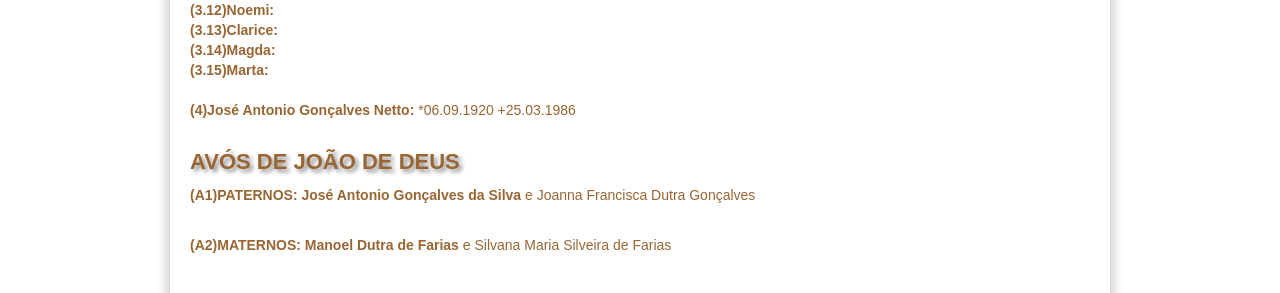
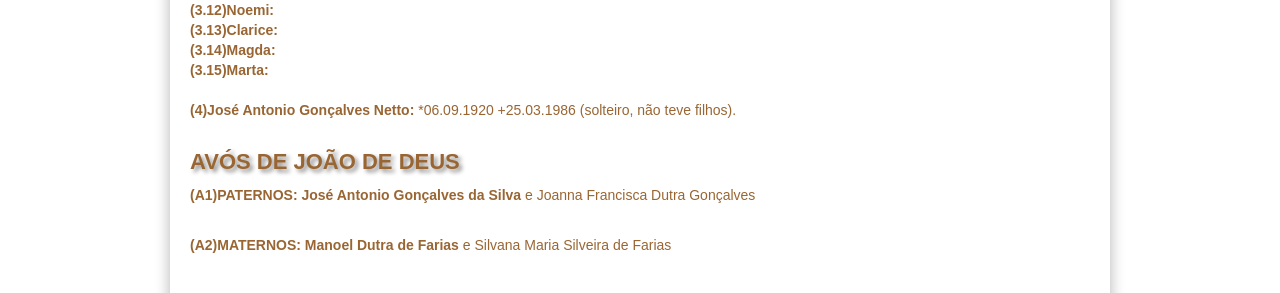
Before and after one commit to claudiovargas1955/claudiovargas1955.github.io, a Jekyll site: the page built from _pages/familia-gonçalves.html, in a window 1280 px wide. Shown: the part 1158-1451 px from the top of the page. Built offline with Jekyll 4.4.1, drawn with Linux system fonts in a browser that asks for light colours; some web fonts are replaced.

Commit message:
Update familia-gonçalves.html

```diff
--- a/_pages/familia-gonçalves.html
+++ b/_pages/familia-gonçalves.html
@@ -135,7 +135,7 @@ Adelaide Rodrigues Sant’Anna *1865 +08.12.1918, não deixou filhos desse casam
   <b>(3.15)Marta: </b><br><br>
 
 
-<b>(4)José Antonio Gonçalves Netto: </b>*06.09.1920 +25.03.1986<br><br>
+<b>(4)José Antonio Gonçalves Netto: </b>*06.09.1920 +25.03.1986 (solteiro, não teve filhos).<br><br>
 
 
 <h4>AVÓS DE JOÃO DE DEUS</h4>
```
